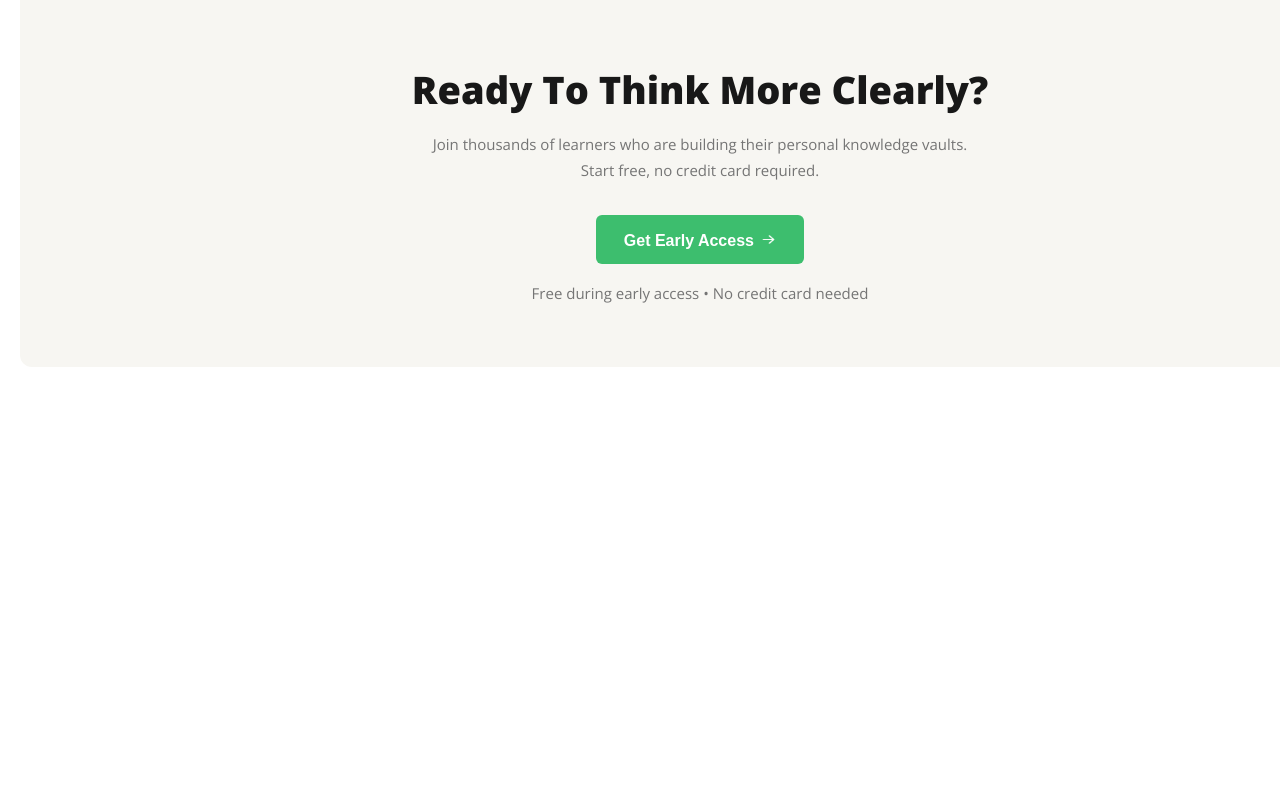
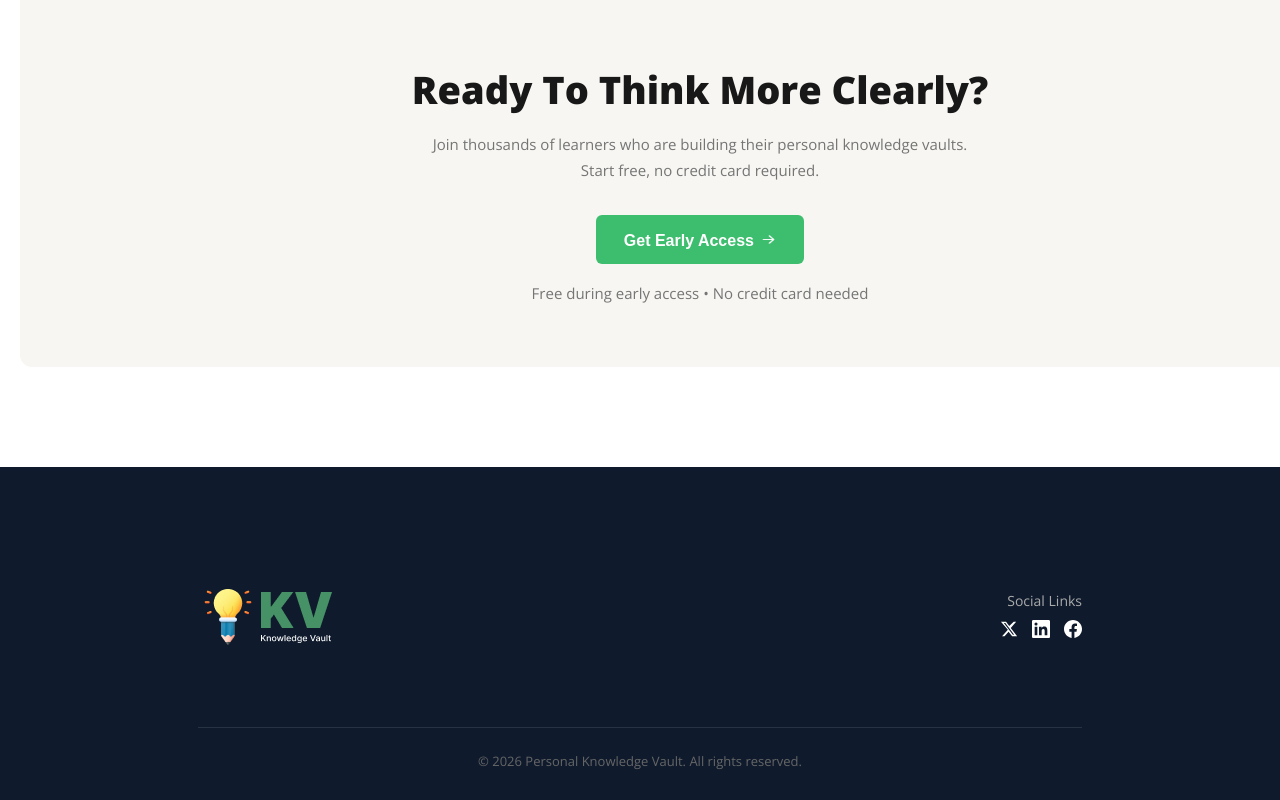
Before and after one commit to gitsifat091/assignment-01, a plain HTML site: page index.html in a window 1280 px wide. Shown: the part 2054-2854 px from the top of the page. Before the commit the page ends 2521 px from the top, so only its background shows below. Drawn offline with nearby package versions, Linux system fonts and the light colour scheme.

Commit message:
Footer Designed

```diff
--- a/index.html
+++ b/index.html
@@ -200,7 +200,42 @@
 </body>
 
 <footer>
+    <div class="footer-container">
 
+        <div class="footer-logo">
+            <img src="images/logo-footer.png" alt="KnowledgeVault Logo" />
+        </div>
+
+        <div class="footer-right">
+            <p class="social-label">Social Links</p>
+            <div class="social-icons">
+
+                <a href="#" aria-label="X (Twitter)">
+                    <svg xmlns="http://www.w3.org/2000/svg" width="18" height="18" viewBox="0 0 24 24" fill="#fff">
+                        <path d="M18.244 2.25h3.308l-7.227 8.26 8.502 11.24H16.17l-4.714-6.231-5.401 6.231H2.748l7.73-8.835L1.254 2.25H8.08l4.253 5.622zm-1.161 17.52h1.833L7.084 4.126H5.117z"/>
+                    </svg>
+                </a>
+
+                <a href="#" aria-label="LinkedIn">
+                    <svg xmlns="http://www.w3.org/2000/svg" width="18" height="18" viewBox="0 0 24 24" fill="#fff">
+                        <path d="M20.447 20.452h-3.554v-5.569c0-1.328-.027-3.037-1.852-3.037-1.853 0-2.136 1.445-2.136 2.939v5.667H9.351V9h3.414v1.561h.046c.477-.9 1.637-1.85 3.37-1.85 3.601 0 4.267 2.37 4.267 5.455v6.286zM5.337 7.433a2.062 2.062 0 01-2.063-2.065 2.064 2.064 0 112.063 2.065zm1.782 13.019H3.555V9h3.564v11.452zM22.225 0H1.771C.792 0 0 .774 0 1.729v20.542C0 23.227.792 24 1.771 24h20.451C23.2 24 24 23.227 24 22.271V1.729C24 .774 23.2 0 22.222 0h.003z"/>
+                    </svg>
+                </a>
+
+                <a href="#" aria-label="Facebook">
+                    <svg xmlns="http://www.w3.org/2000/svg" width="18" height="18" viewBox="0 0 24 24" fill="#fff">
+                        <path d="M24 12.073c0-6.627-5.373-12-12-12s-12 5.373-12 12c0 5.99 4.388 10.954 10.125 11.854v-8.385H7.078v-3.47h3.047V9.43c0-3.007 1.792-4.669 4.533-4.669 1.312 0 2.686.235 2.686.235v2.953H15.83c-1.491 0-1.956.925-1.956 1.874v2.25h3.328l-.532 3.47h-2.796v8.385C19.612 23.027 24 18.062 24 12.073z"/>
+                    </svg>
+                </a>
+
+            </div>
+        </div>
+
+    </div>
+
+    <div class="footer-bottom">
+        <p>© 2026 Personal Knowledge Vault. All rights reserved.</p>
+    </div>
 </footer>
 
 </html>
--- a/styles/knowledgevault.css
+++ b/styles/knowledgevault.css
@@ -225,8 +225,6 @@ nav .menu a:hover {
     gap: 24px;
     justify-content: center;
     flex-wrap: wrap;
-    /* height: 448px;
-    width: 1600px; */
 }
 
 .problem-card {
@@ -238,14 +236,7 @@ nav .menu a:hover {
     flex: 1 1 220px;
     text-align: center;
     box-shadow: 0 4px 24px rgba(0,0,0,0.06);
-    /* height: 300px;
-    width: 322px; */
 }
-
-/* .problem-card .card-p {
-    width: 274px;
-    height: 40px;
-} */
 
 .card-icon {
     width: 60px;
@@ -366,7 +357,6 @@ nav .menu a:hover {
 .cta-container {
     background-color: #F7F6F2;
     text-align: center;
-    /* max-width: 600px; */
     margin: 0 auto;
 
     width: 1360px;
@@ -376,8 +366,6 @@ nav .menu a:hover {
     padding-bottom: 80px;
     padding-left: 40px;
     gap: 24px;
-    angle: 0 deg;
-    opacity: 1;
     border-radius: 12px;
 }
 
@@ -400,3 +388,79 @@ nav .menu a:hover {
     color: #999;
     margin-top: 16px;
 }
+
+/* ===== FOOTER ===== */
+
+footer {
+    background-color: #0F1B2D;
+    width: 1600;
+    height: 348;
+    padding-top: 120px;
+    padding-right: 120px;
+    padding-bottom: 30px;
+    padding-left: 120px;
+    gap: 80px;
+    border-top-width: 1px;
+}
+
+.footer-container {
+    width: 85%;
+    max-width: 1140px;
+    margin: 0 auto;
+    display: flex;
+    justify-content: space-between;
+    align-items: center;
+    padding-bottom: 80px;
+    border-bottom: 1px solid rgba(255,255,255,0.1);
+    flex-wrap: wrap;
+    gap: 24px;
+
+    width: 1360;
+    height: 64;
+}
+
+.footer-logo {
+    display: flex;
+    align-items: center;
+    gap: 10px;
+}
+
+.footer-right {
+    text-align: right;
+}
+
+.social-label {
+    font-size: 14px;
+    color: #aaa;
+    margin-bottom: 10px;
+}
+
+.social-icons {
+    display: flex;
+    gap: 14px;
+    justify-content: flex-end;
+}
+
+.social-icons a img {
+    width: 28px;
+    height: 28px;
+    object-fit: contain;
+    filter: brightness(0) invert(0.7);
+    transition: filter 0.2s;
+}
+
+.social-icons a:hover img {
+    filter: brightness(0) invert(1);
+}
+
+.footer-bottom {
+    width: 85%;
+    max-width: 1140px;
+    margin: 24px auto 0;
+    text-align: center;
+}
+
+.footer-bottom p {
+    font-size: 13px;
+    color: #666;
+}
```
